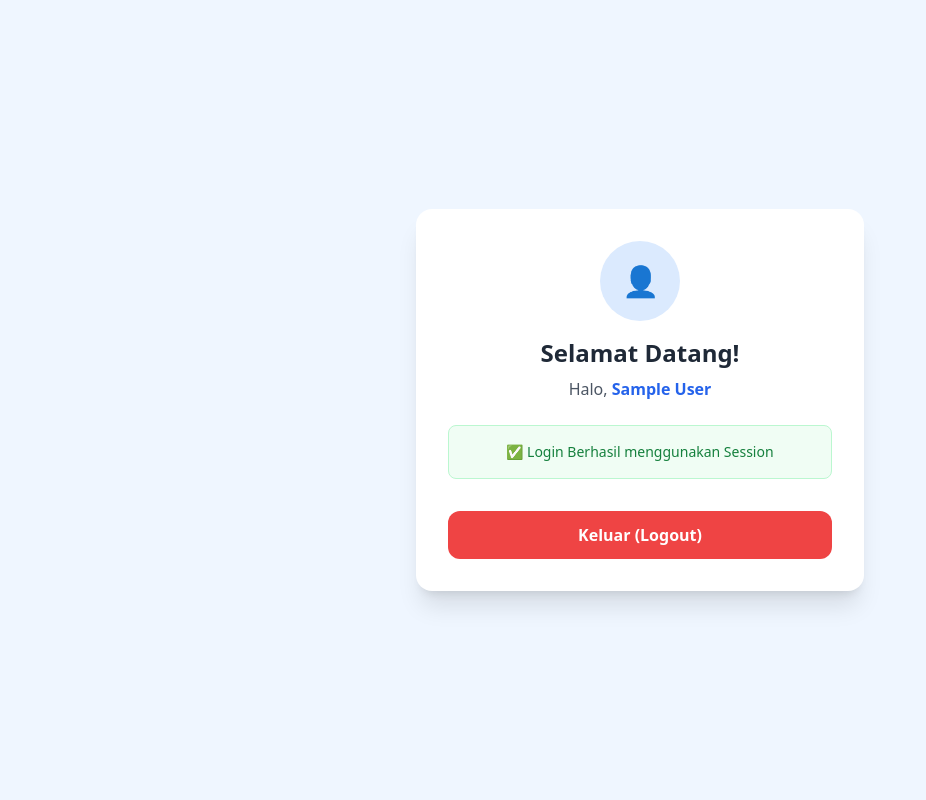
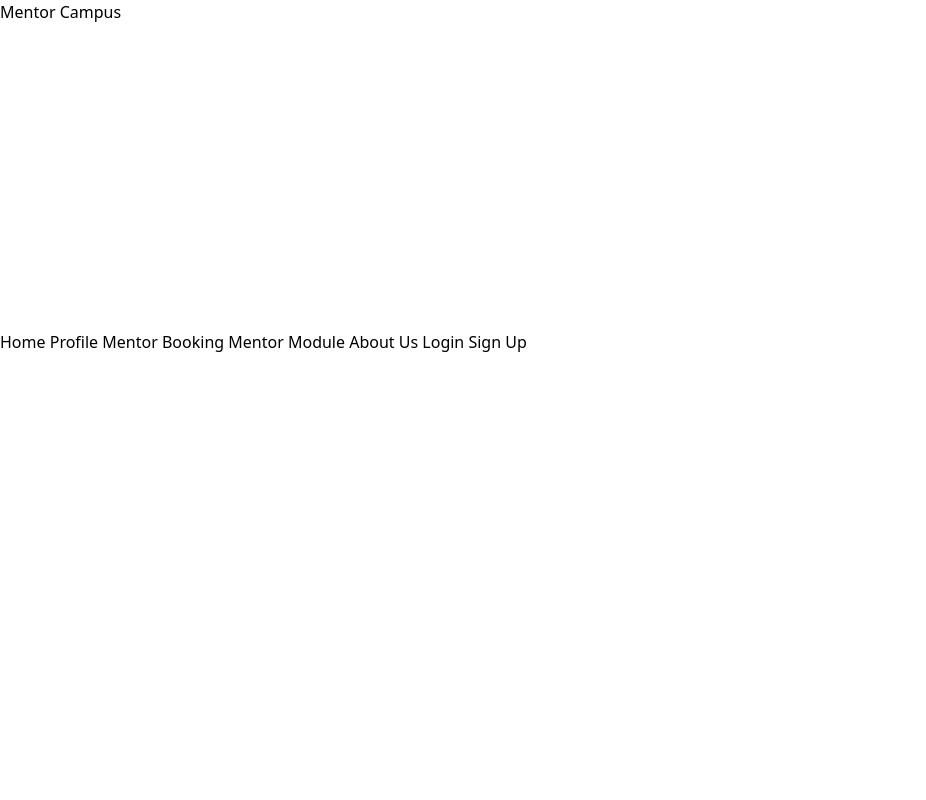
Before and after one commit to Rexzerl/ProjectPemWeb, a PHP site: page /dashboard.php in a window 1280 px wide. Shown: the whole page, without its empty margins (0-926 px from the left). Run offline with PHP 8.4, Linux system fonts and the light colour scheme; the visitor is signed in with stand-in values (Sample User, id 1); some libraries are stand-ins or nearby versions.

Commit message:
Update html kode dashboard

```diff
--- a/dashboard.php
+++ b/dashboard.php
@@ -14,31 +14,46 @@ if (!isset($_SESSION['login'])) {
 <html lang="id">
 <head>
     <meta charset="UTF-8">
-    <title>Dashboard - MentorCampus</title>
+    <meta name="viewport" content="width=device-width, initial-scale=1.0">
+    <title>Landing Page - MentorCampus</title>
     <script src="https://cdn.tailwindcss.com"></script>
 </head>
-<body class="bg-blue-50 min-h-screen flex items-center justify-center">
-
-    <div class="bg-white p-8 rounded-2xl shadow-xl w-full max-w-md text-center">
-        <div class="mb-4">
-            <div class="bg-blue-100 w-20 h-20 rounded-full flex items-center justify-center mx-auto">
-                <span class="text-3xl">👤</span>
+<body class="antialiased">
+    <div x-data="{ open: false}" class="">
+        <div class="">
+            <div class="">
+               <div class="">
+                <a href="#" class="">Mentor Campus</a>
+                <svg class>
+                    <path>
+                </svg>
+               </div>
+               <button class="">
+                    <svg class="">
+                        <path></path>
+                        <path></path>
+                    </svg>
+               </button>
+            </div>
+            <nav class="">
+                <a class="" href="#">Home</a>
+                <a class="" href="#">Profile Mentor</a>
+                <a class="" href="#">Booking Mentor</a>
+                <a class="" href="#">Module</a>
+                <a class="" href="#">About Us</a>
+                <a class="" href="#">Login</a>
+                <a class="" href="#">Sign Up</a>
+            </nav>
+        </div>
+    </div>
+    <footer class="">
+        <div class="">
+            <div>
+                <div>
+                    <h1></h1>
+                </div>
             </div>
         </div>
-
-        <h1 class="text-2xl font-bold text-gray-800">Selamat Datang!</h1>
-        <p class="text-gray-600 mt-2">Halo, <span class="font-bold text-blue-600"><?php echo $_SESSION['nama']; ?></span></p>
-
-        <div class="mt-6 p-4 bg-green-50 border border-green-200 rounded-lg">
-            <p class="text-sm text-green-700">✅ Login Berhasil menggunakan Session</p>
-        </div>
-
-        <div class="mt-8">
-            <a href="logout.php" class="inline-block w-full bg-red-500 hover:bg-red-600 text-white font-bold py-3 rounded-xl transition duration-300">
-                Keluar (Logout)
-            </a>
-        </div>
-    </div>
-
+    </footer>
 </body>
 </html>
```
